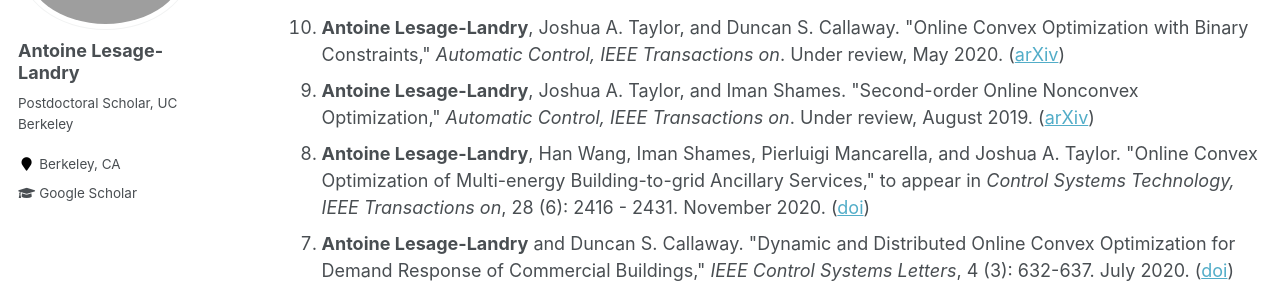
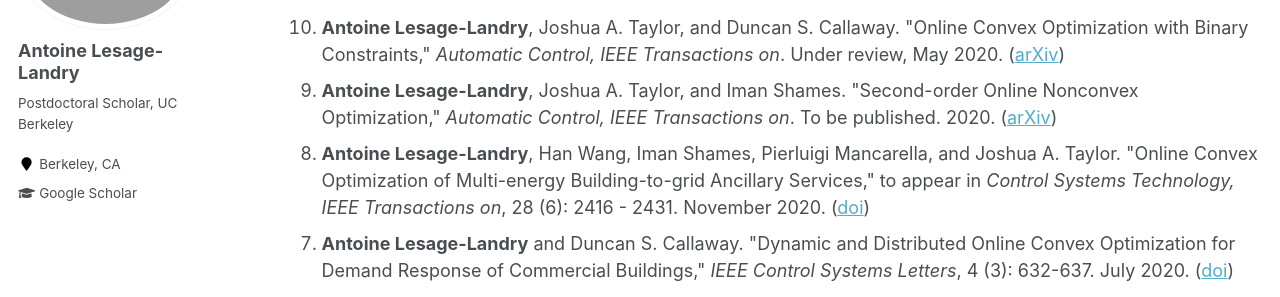
Before and after one commit to alesagelandry/fr, a Jekyll site: the page built from _pages/publications.md, in a window 1280 px wide and 900 px high. Shown: the part 222-519 px from the top of the window. Built offline with Jekyll 4.4.1, drawn with Linux system fonts in a browser that asks for light colours.

Commit message:
Update publications.md

```diff
--- a/_pages/publications.md
+++ b/_pages/publications.md
@@ -10,7 +10,7 @@ author_profile: true
 
   <li> <b>Antoine Lesage-Landry</b>, Joshua A. Taylor, and Duncan S. Callaway. "Online Convex Optimization with Binary Constraints," <i>Automatic Control, IEEE Transactions on</i>. Under review, May 2020. (<a href="https://arxiv.org/abs/2005.02274">arXiv</a>)</li>
 
-  <li> <b>Antoine Lesage-Landry</b>, Joshua A. Taylor, and Iman Shames. "Second-order Online Nonconvex Optimization," <i>Automatic Control, IEEE Transactions on</i>. Under review, August 2019. (<a href="https://arxiv.org/abs/2001.10114">arXiv</a>)</li>
+  <li> <b>Antoine Lesage-Landry</b>, Joshua A. Taylor, and Iman Shames. "Second-order Online Nonconvex Optimization," <i>Automatic Control, IEEE Transactions on</i>. To be published. 2020. (<a href="https://arxiv.org/abs/2001.10114">arXiv</a>)</li>
 
   <li><b>Antoine Lesage-Landry</b>, Han Wang, Iman Shames, Pierluigi Mancarella, and Joshua A. Taylor. "Online Convex Optimization of Multi-energy Building-to-grid Ancillary Services," to appear in <i>Control Systems Technology, IEEE Transactions on</i>, 28 (6): 2416 - 2431. November 2020. (<a href="https://doi.org/10.1109/TCST.2019.2944328">doi</a>)</li>
 
```
